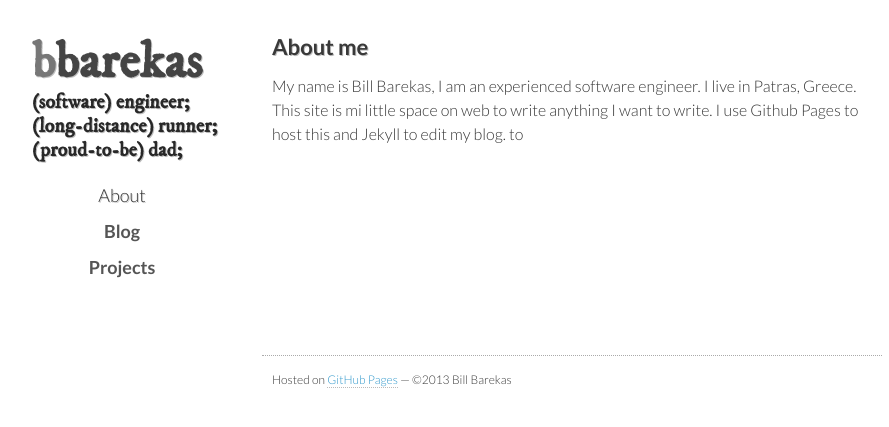
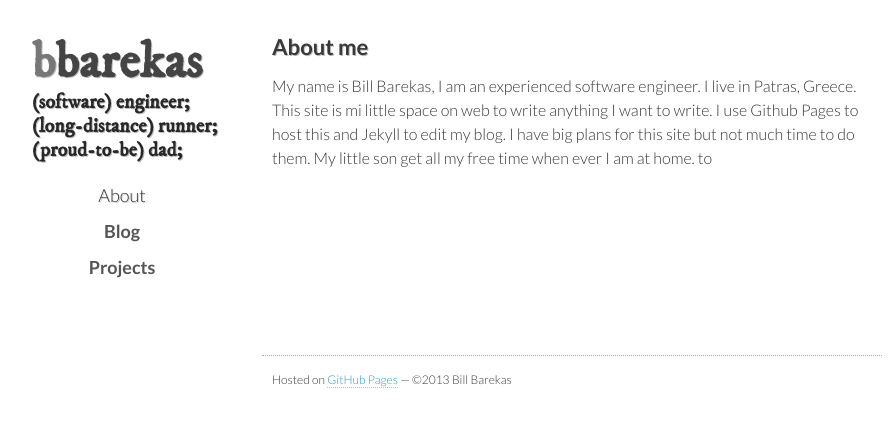
Before and after one commit to bbarekas/bbarekas.github.com, a Jekyll site: the page built from about/index.html, in a window 1280 px wide. Shown: the top 427 px of the page, without its empty margins (188-1077 px from the left). Built offline with Jekyll 4.4.1, drawn with Linux system fonts in a browser that asks for light colours; nearby versions of some CDN libraries; Markdown is read by kramdown in place of the engine named in the settings.

Commit message:
[FML-743] Add check when accessing attributes.

```diff
--- a/about/index.html
+++ b/about/index.html
@@ -9,7 +9,10 @@ title: About
   <p>My name is Bill Barekas, I am an experienced software engineer. I
       live in Patras, Greece. This site is mi little space on web to write
       anything I want to write. I use Github Pages to host this and Jekyll to
-      edit my blog.
+      edit my blog. I have big plans for this site but not much time to do
+      them. My little son get all my free time when ever I am at home.
+
+
       to </p>
 
 </div>
```
